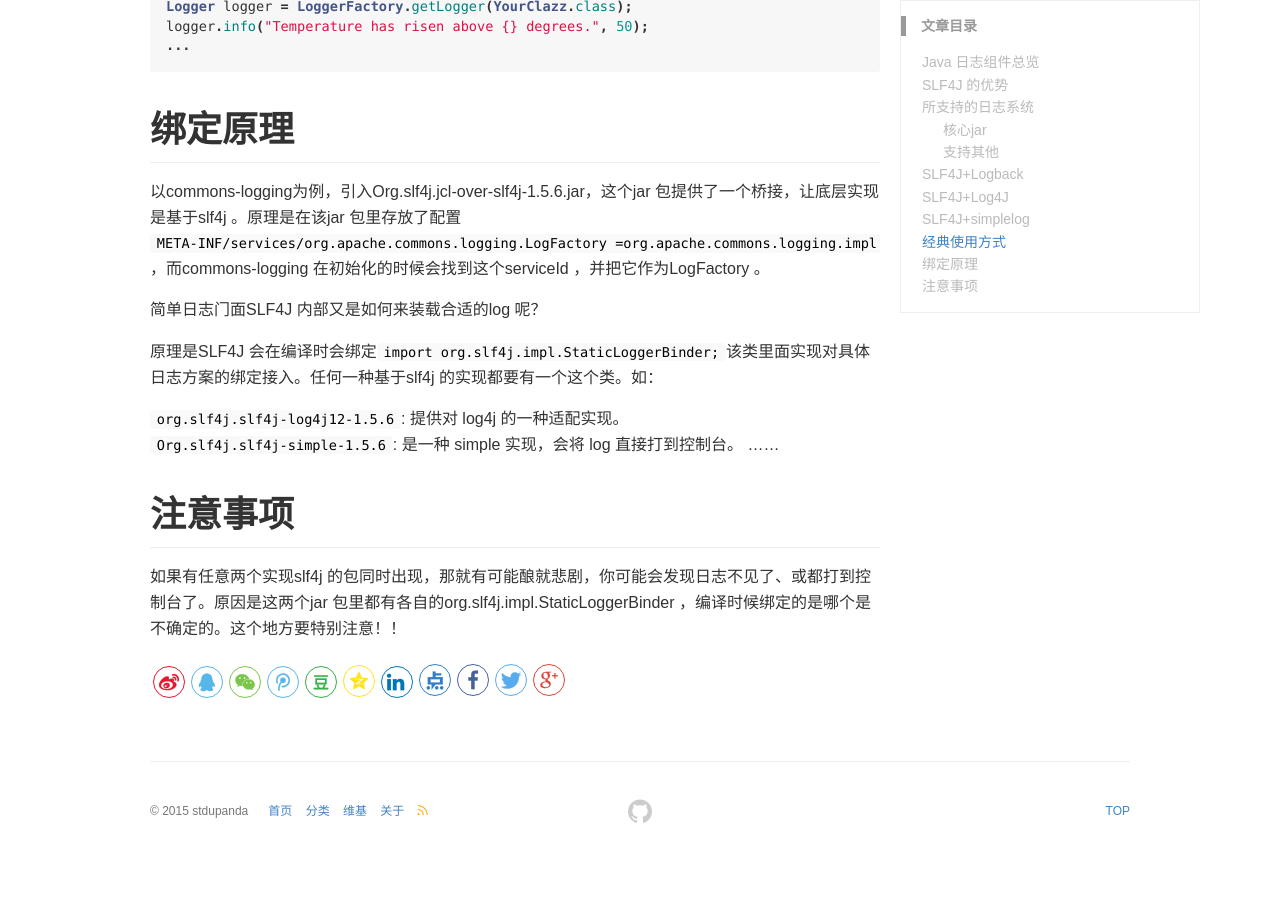
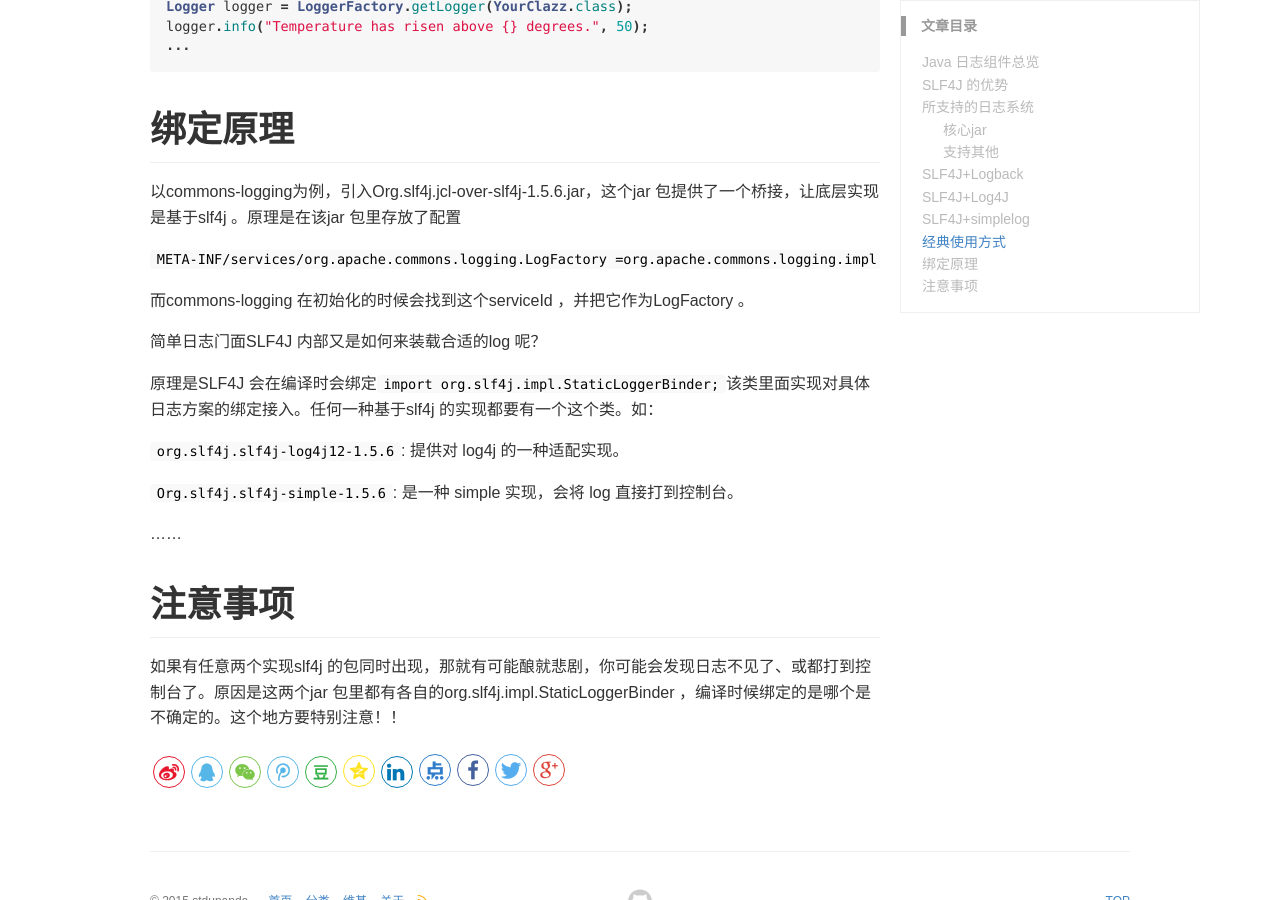
Before and after one commit to stdupanda/stdupanda.github.io, a Jekyll site: the page built from _posts/java/2016-11-15-java-slf4j.md, in a window 1280 px wide and 900 px high, scrolled down 2731 px. Built offline with Jekyll 4.4.1, drawn with Linux system fonts in a browser that asks for light colours; comment, search, counter and statistics services are not loaded; before the commit the page ends 3591 px from its top, so only the background shows below that.

Commit message:
add/change content

````diff
--- a/_posts/java/2016-11-15-java-slf4j.md
+++ b/_posts/java/2016-11-15-java-slf4j.md
@@ -19,6 +19,7 @@ LogBack和Log4j都是开源日记工具库，LogBack是Log4j的改良版本，
 # SLF4J 的优势
 
 这是在Log4j中使用的方式
+
 ```java
 if (logger.isDebugEnabled()) {
     logger.debug("Processing trade with id: " + id + " symbol: " + symbol);
@@ -74,14 +75,20 @@ logger.info("Temperature has risen above {} degrees.", 50);
 
 # 绑定原理
 
-以commons-logging为例，引入Org.slf4j.jcl-over-slf4j-1.5.6.jar，这个jar 包提供了一个桥接，让底层实现是基于slf4j 。原理是在该jar 包里存放了配置 `META-INF/services/org.apache.commons.logging.LogFactory =org.apache.commons.logging.impl.SLF4JLogFactory`，而commons-logging 在初始化的时候会找到这个serviceId ，并把它作为LogFactory 。
+以commons-logging为例，引入Org.slf4j.jcl-over-slf4j-1.5.6.jar，这个jar 包提供了一个桥接，让底层实现是基于slf4j 。原理是在该jar 包里存放了配置
+
+`META-INF/services/org.apache.commons.logging.LogFactory =org.apache.commons.logging.impl.SLF4JLogFactory`
+
+而commons-logging 在初始化的时候会找到这个serviceId ，并把它作为LogFactory 。
 
 简单日志门面SLF4J 内部又是如何来装载合适的log 呢？
 
 原理是SLF4J 会在编译时会绑定`import org.slf4j.impl.StaticLoggerBinder;`该类里面实现对具体日志方案的绑定接入。任何一种基于slf4j 的实现都要有一个这个类。如：
 
 `org.slf4j.slf4j-log4j12-1.5.6`: 提供对 log4j 的一种适配实现。
+
 `Org.slf4j.slf4j-simple-1.5.6`: 是一种 simple 实现，会将 log 直接打到控制台。
+
 ……
 
 # 注意事项
````
